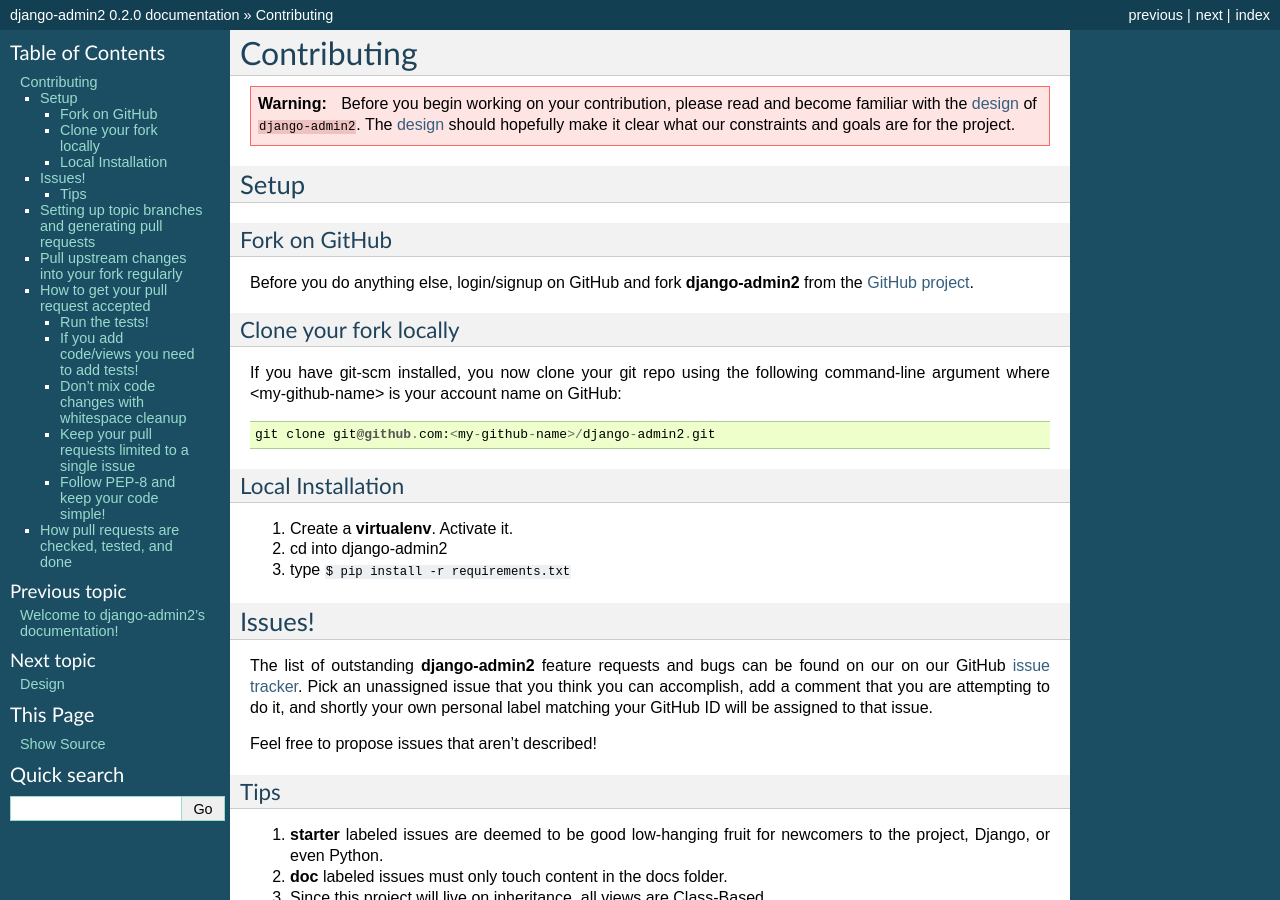
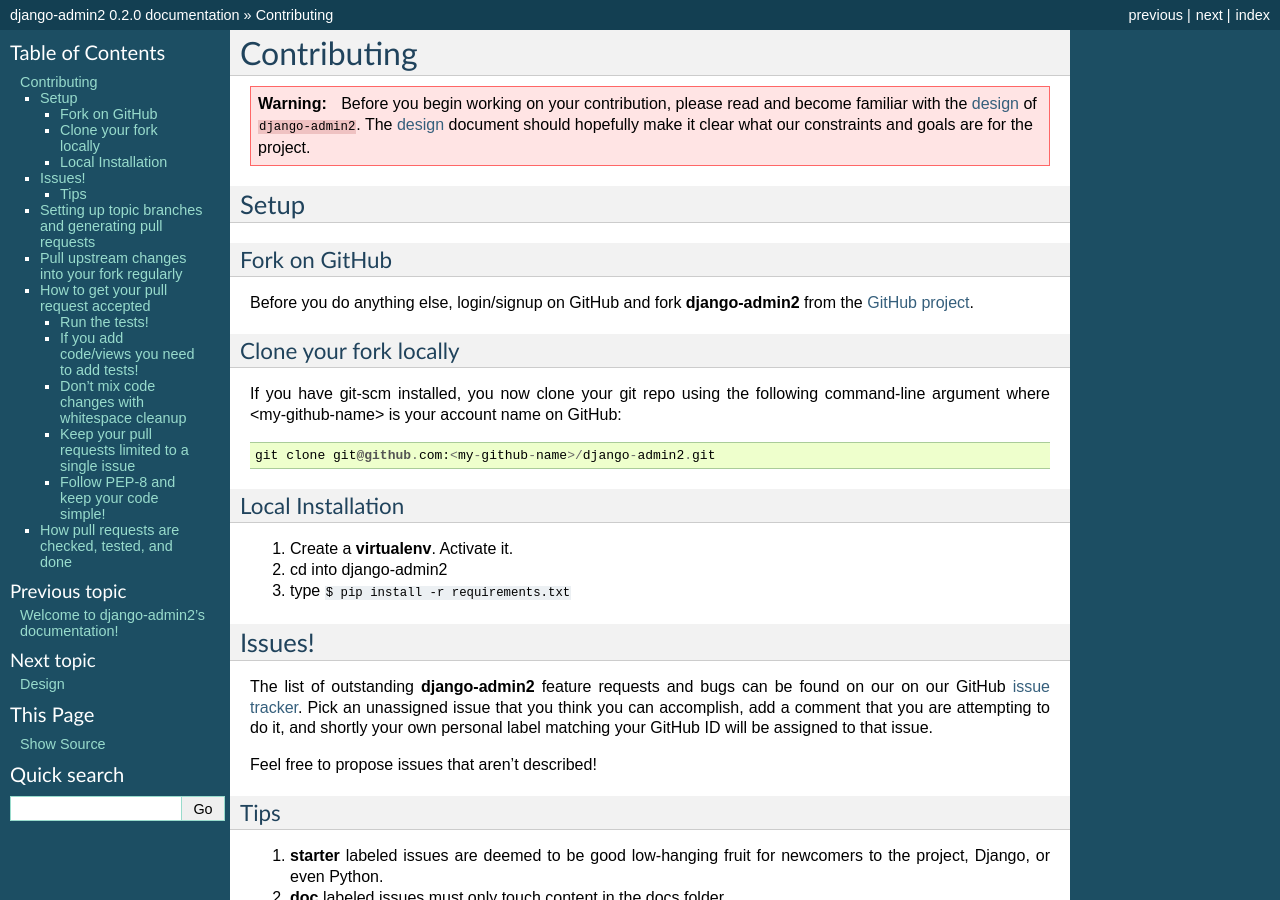
Before and after one commit to jazzband/django-admin2, a Sphinx documentation site: the page built from docs/contributing.rst, in a window 1280 px wide and 900 px high. Built offline with Sphinx 7.4.7, drawn with Linux system fonts in a browser that asks for light colours.

Commit message:
Changing design notification to warning. I don't want to kill contributor enthusiasm

```diff
--- a/docs/contributing.rst
+++ b/docs/contributing.rst
@@ -2,7 +2,7 @@
 Contributing
 ============
 
-.. warning:: Before you begin working on your contribution, please read and become familiar with the design_ of ``django-admin2``. The design_ should hopefully make it clear what our constraints and goals are for the project.
+.. warning:: Before you begin working on your contribution, please read and become familiar with the design_ of ``django-admin2``. The design_ document should hopefully make it clear what our constraints and goals are for the project.
 
 .. _design: https://django-admin2.readthedocs.org/en/latest/design.html
 
```
